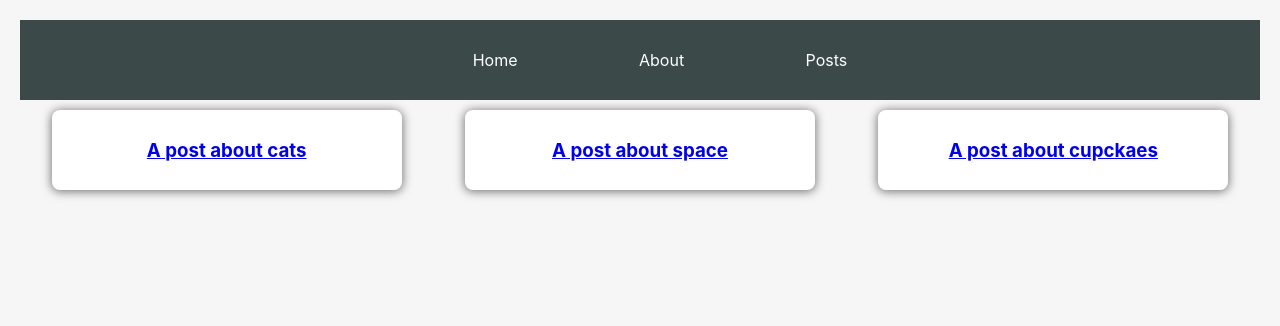
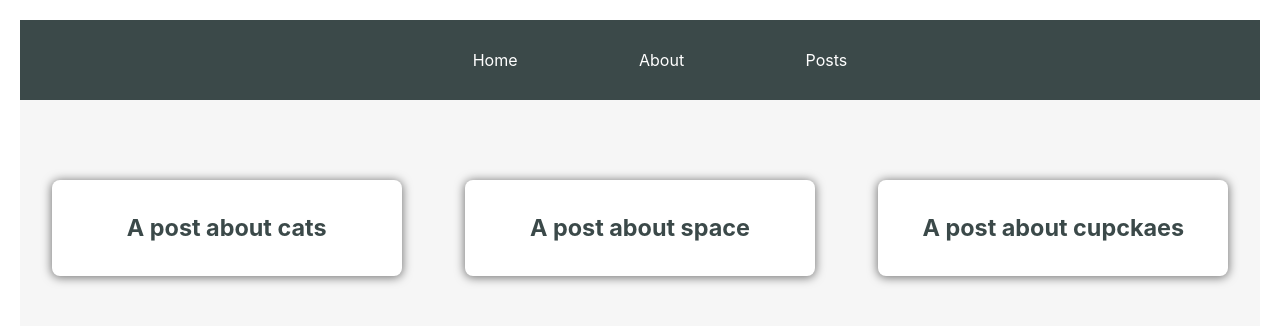
Before and after one commit to katherinebl/react-aepi-blog, a React (Create React App) app in the folder blog-test/: page /posts in a window 1280 px wide. Shown: the top 326 px of the page. Built offline with nearby package versions, Linux system fonts and the light colour scheme.

Commit message:
Added Link to List from Detail functionality

```diff
--- a/blog-test/src/App.css
+++ b/blog-test/src/App.css
@@ -1,6 +1,5 @@
 .App {
   text-align: center;
-  background-color: #f6f6f6;
   overflow: hidden;
   height: 100vh;
   padding: 20px;
@@ -32,6 +31,8 @@
 .container {
   display: flex;
   flex-wrap: wrap;
+  background-color: #f6f6f6;
+  height: 90vh;
 }
 
 .container ul {
@@ -45,8 +46,9 @@
   box-shadow: 0px 1px 10px 1px rgba(0,0,0,0.50);
   border-radius: 8px;
   width: 100%;
+  height: fit-content;
   padding: 10px 20px;
-  margin: 10px auto;
+  margin: 5em auto;
 }
 
 .post-detail {
@@ -60,6 +62,26 @@
   padding: 30px;
 }
 
+.post-detail a,
+.post-card a {
+  text-decoration: none;
+  font-size: 20px;
+  cursor: pointer;
+  color: rgb(59, 73, 73);;
+}
+
+.post-detail h3 {
+  font-size: 20px;
+}
+
+.post-detail .back-link {
+  background-color: rgb(59, 73, 73);
+  color: white;
+  border-radius: 5px;
+  padding: 10px 20px;
+  margin-top: 3em;
+}
+
 @media all and (min-width: 768px) {
   .container {
     justify-content: space-around;
--- a/blog-test/src/components/PostDetail.jsx
+++ b/blog-test/src/components/PostDetail.jsx
@@ -1,24 +1,16 @@
 import React, { useEffect, useState } from 'react';
+import { Link } from 'react-router-dom'
 import axios from 'axios';
 
 function PostDetail({ match }) {
-  // console.log('lo que llega: ', url)
 
-  console.log('id?: ', match.params.id);
   const [post, setPost] = useState({});
-
-  //  useEffect(() => {
-  //    setPost(url)
-  //  }, [url])
 
   useEffect(() => {
     axios.get('../../api/data.json')
       .then(response => {
         const posts = response.data.posts;
-        console.log('POSTS: ', posts);
-
         const selected = posts.find(post => post.id == match.params.id);
-        console.log('selected is: ', selected);
         setPost(selected)
       })
   }, [])
@@ -30,6 +22,10 @@ function PostDetail({ match }) {
           <h3>{post.title}</h3>
           <p>{post.content}</p>
           <samp>{post.author}</samp>
+
+          <Link to="/posts">
+            <div className="back-link">Go back</div>
+          </Link>
         </div>
       }
     </>
--- a/blog-test/src/components/PostsList.jsx
+++ b/blog-test/src/components/PostsList.jsx
@@ -6,7 +6,6 @@ import PostDetail from './PostDetail';
 function PostsList () {
 
   const [posts, setPosts] = useState([]);
-  const [selected, setSelected] = useState(null)
 
   useEffect(() => {
     axios.get('../../api/data.json')
@@ -23,7 +22,6 @@ function PostsList () {
           <div
             className="post-card"
             key={post.id}
-            onClick={() => setSelected(post)}
           >
             <Link to={`posts/${post.id}`}>
               <h3>{post.title}</h3>
@@ -37,9 +35,7 @@ function PostsList () {
   return (
     <>
       <div className="container">{postsList}</div>
-      {/* {selected &&
-        <PostDetail url={selected}/>} */}
-     </>
+    </>
   )
 }
 
```
